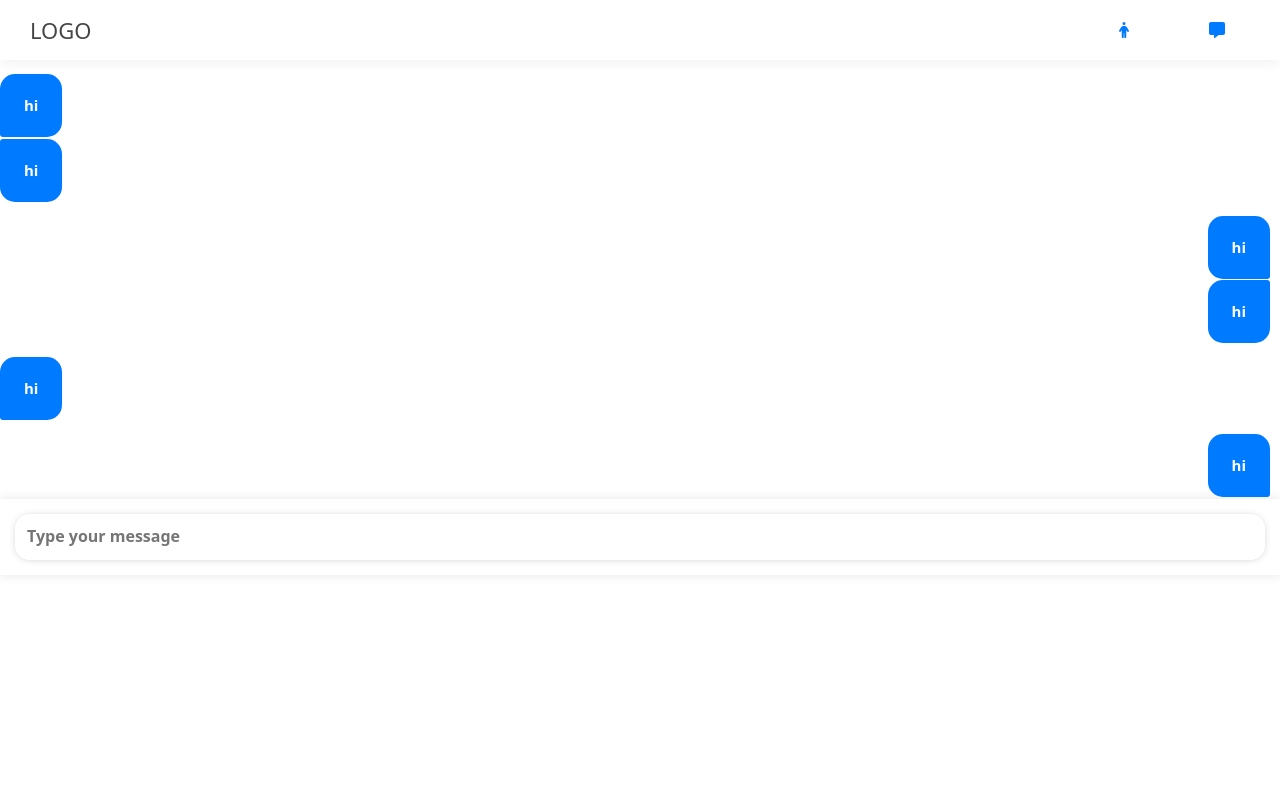
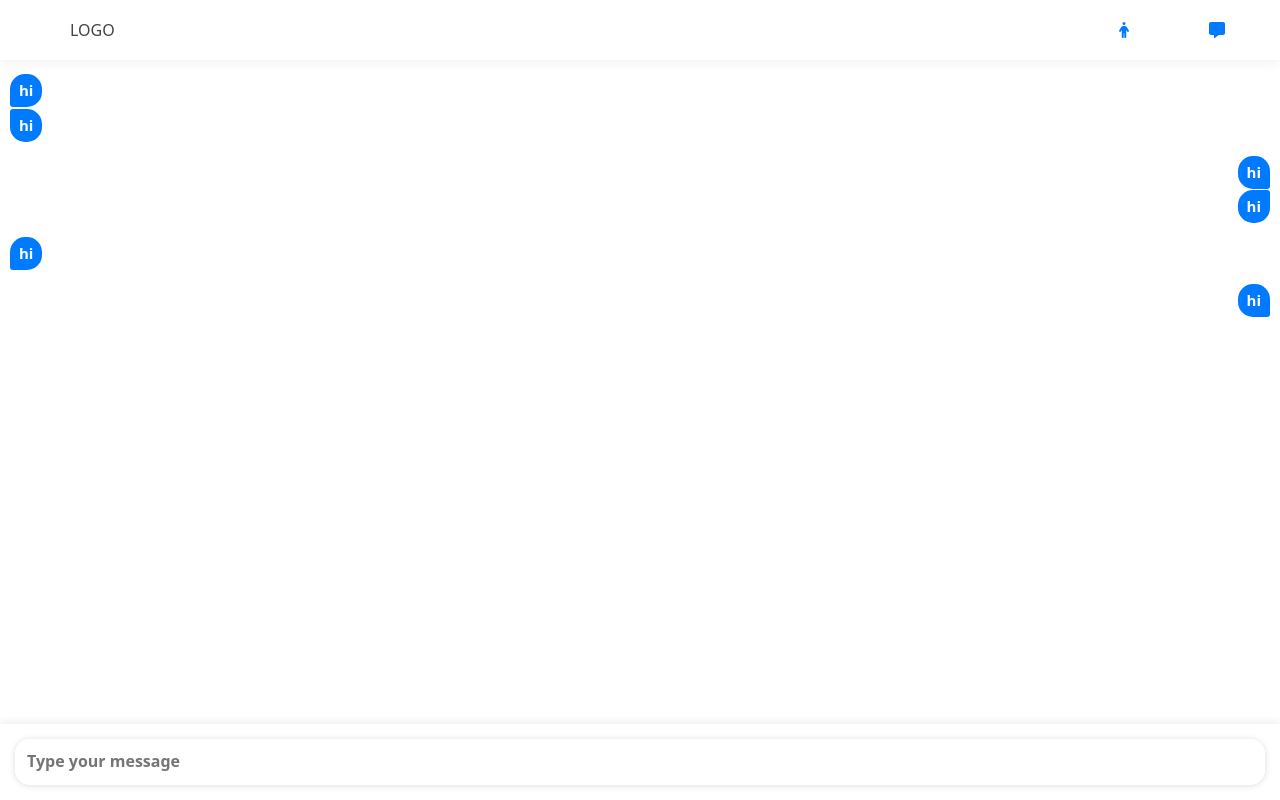
Before and after one commit to MikheilMusaelyan/carSite, a React (Vite) app: page /messages in a window 1280 px wide. Built offline with nearby package versions, Linux system fonts and the light colour scheme.

Commit message:
style messages

```diff
--- a/src/messages/messages.css
+++ b/src/messages/messages.css
@@ -2,18 +2,31 @@
     box-sizing: border-box;
 }
 .messages-main-wrap{
-    height: calc(100svh - 67px);
-    overflow: hidden;
+    display: flex;
+    flex-direction: column;
+    justify-content: space-between;
 }
 .messages{
     overflow: auto;
     height: 100%;
-    padding-right: 10px;
+    padding: 0 10px 10px 10px;
     scroll-behavior: smooth;
+    height: calc(100svh - 136px);
 }
 .message-span{
-    display: inline-block;
+    display: block;
     word-wrap: break-word;
+    color: white;
+    font-weight: bold;
+    font-size: 15px;
+    line-height: 19px;
+}
+.messages::-webkit-scrollbar-track,
+.messages::-webkit-scrollbar {
+     visibility: hidden;
+     width: 0px;
+     background: transparent;
+     display: none;
 }
 .message-wrap-right{
     display: flex;
@@ -60,19 +73,12 @@
     width: max-content;
     transition: 500ms 200ms;
 }
-.message-span{
-    display: block;
-    color: white;
-    font-weight: bold;
-    font-size: 15px;
-    line-height: 19px;
-    padding: 15px;
-    height: calc(100% - 67px)
-}
-
-
 
 .message-form{
+    position: fixed;
+    width: 100%;
+    background-color: white;
+    bottom: 0;
     padding: 15px;
     box-shadow: 0 0 10px rgb(229, 229, 229);
 }
--- a/src/navbar/navbar.tsx
+++ b/src/navbar/navbar.tsx
@@ -7,7 +7,9 @@ export default function Navbar() {
   return (
     <nav>
       <a className="logo-wrap">
-        <span className='logo'>LOGO</span>
+        <Link to="/messages" className='nav-a'>
+          <span className='logo'>LOGO</span>
+        </Link>
       </a>
       <ul className="main-navbar">
         <li className='nav-li'>
```
